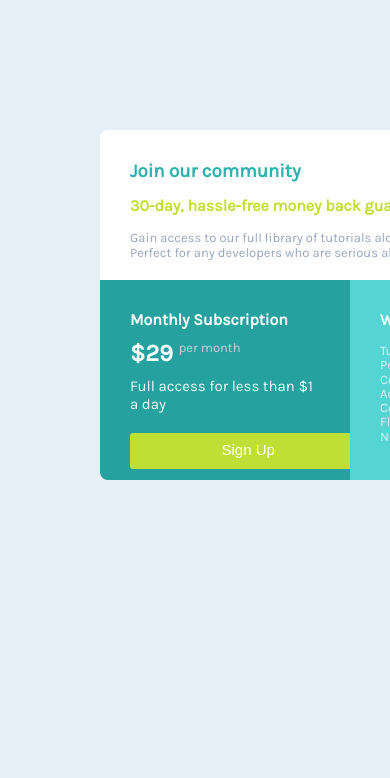
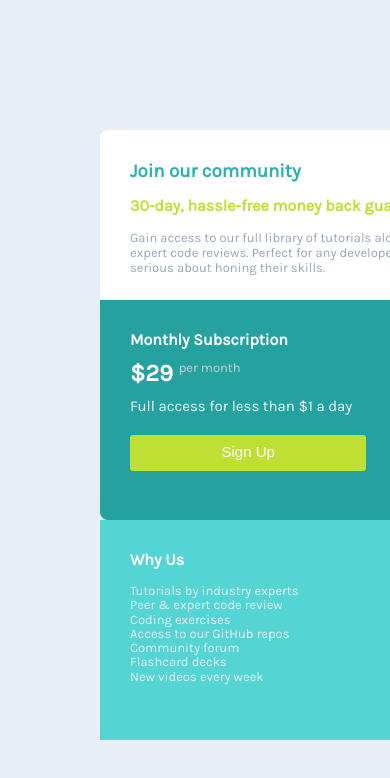
Before and after one commit to Frankmona/Single-price-grid-component, a plain HTML site: page index1.html in a window 390 px wide. Shown: the top 778 px of the page. Drawn offline with Linux system fonts and the light colour scheme.

Commit message:
updated media query

```diff
--- a/style.css
+++ b/style.css
@@ -111,3 +111,18 @@ button {
     padding-left: 100px;
 
 }
+
+@media screen and (max-width: 414px) {
+
+
+    .row{
+        display: flex;
+        flex-direction: column;
+    }
+
+    .section1, .section2, .section3{
+        width: 400px;
+        padding-bottom: 20px;
+
+    }
+}
```
